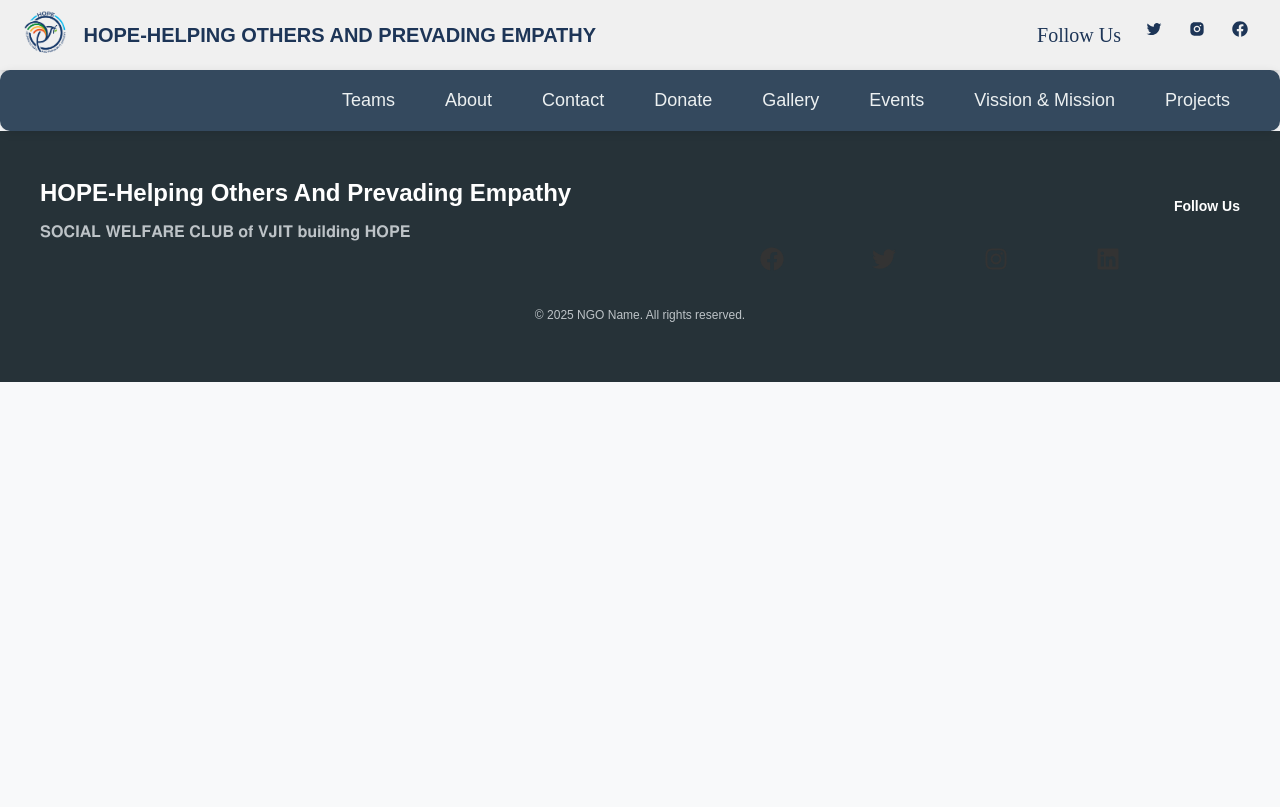
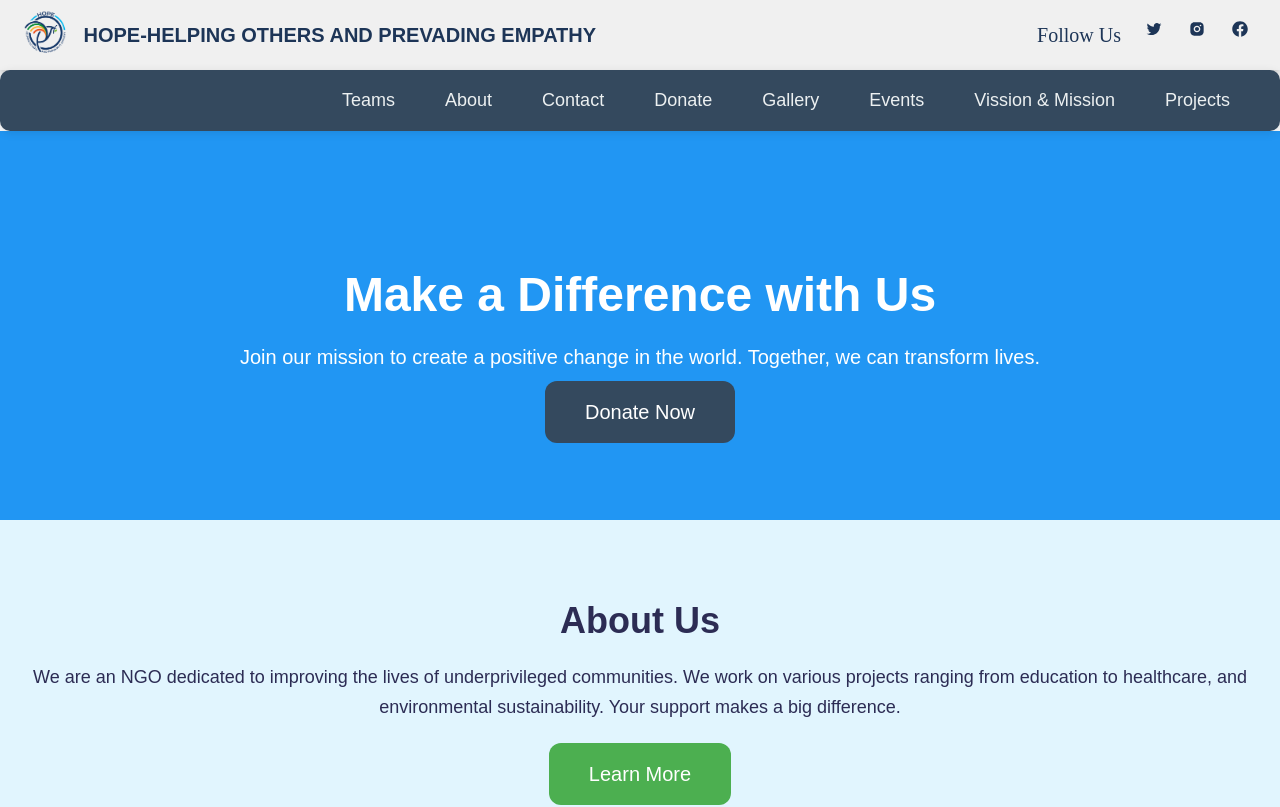
Before and after one commit to Achyutha-reddy/HOPE_VJIT, a React (Create React App) app: page /gallery in a window 1280 px wide. Shown: the top 807 px of the page. Built offline with nearby package versions, Linux system fonts and the light colour scheme.

Commit message:
first commit

```diff
--- a/src/App.js
+++ b/src/App.js
@@ -30,11 +30,13 @@ import ProjectRythuBandhuSamithi from "./pages/Projects/ProjectRythuBandhuSamith
 function App() {
   return (
     <Router>
+
       <Header/>
       <Navbar/>
+      <Home />
       <Routes>
         {/* navbar */}
-            <Route path="/" element={<Home />} />
+        {/* <Route path="/" element={<Home />} /> */}
 
             {/* teams */}
             <Route path="/teams/hope" element={<Hope />}/>
```
